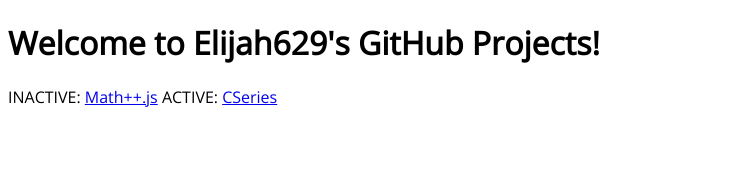
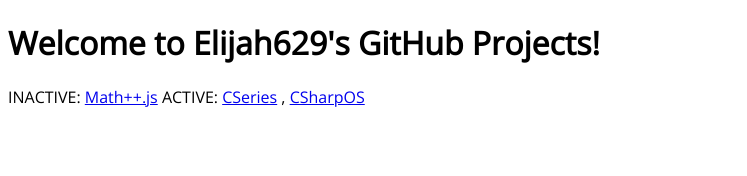
Before and after one commit to Elijah629/elijah629.github.io, a plain HTML site: page index.html in a window 1280 px wide. Shown: the top 176 px of the page, without its empty margins (0-747 px from the left). Drawn offline with nearby package versions, Linux system fonts and the light colour scheme.

Commit message:
Update index.html

```diff
--- a/index.html
+++ b/index.html
@@ -25,6 +25,8 @@
 <a href="https://www.github.com/Elijah629/Mathplusplus.js">Math++.js</a>
 ACTIVE:
 <a href="CSeries">CSeries</a>
+	,
+	<a href="CSharpOS">CSharpOS</a>
 </p>
 </body>
 <footer>
```
